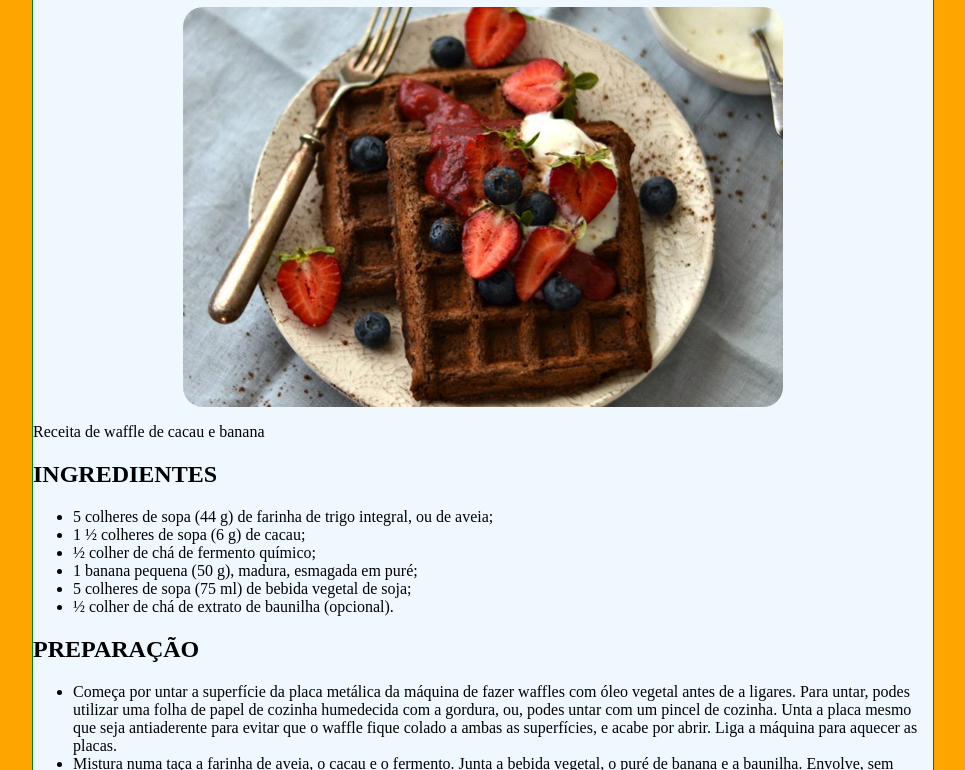
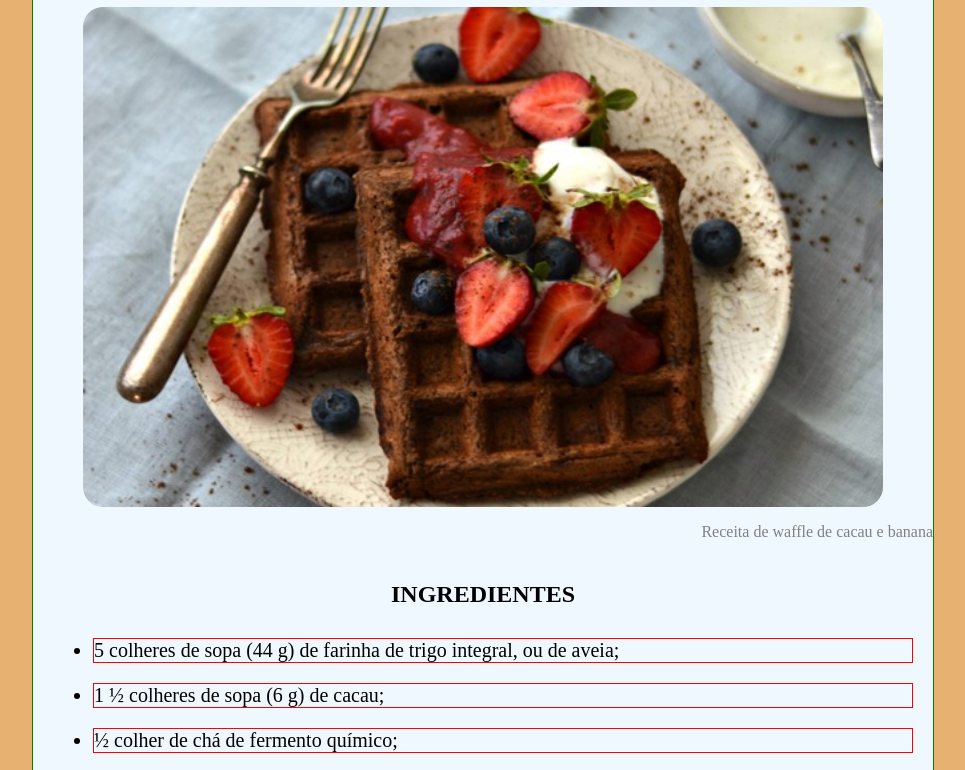
Before and after one commit to igorbgoes/pagina-de-receita, a plain HTML site: page index.html in a window 1280 px wide. Shown: the part 174-944 px from the top of the page, without its empty margins (157-1122 px from the left). Drawn offline with Linux system fonts and the light colour scheme.

Commit message:
styled the ul and li

```diff
--- a/index.html
+++ b/index.html
@@ -11,7 +11,7 @@
     <div id="conteiner">
         <div id="cacau-e-banana">
             <h1>WAFFLE DE CACAU E BANANA</h1>
-            <img src="./assets/waffle-cacau-e-banana.jpg" alt="Waffle de cacau e banana servido com caldas e frutas">
+            <img src="./assets/waffle-cacau-e-banana.jpg" alt="Waffle de cacau e banana servido com caldas e frutas"/>
             <p>Receita de waffle de cacau e banana</p>
             <h2>INGREDIENTES</h2>
             <ul>
--- a/style.css
+++ b/style.css
@@ -1,7 +1,7 @@
 
 
 body {
-    background-color: orange;
+    background-color: rgb(231, 177, 114);
 }
 
 #conteiner {
@@ -20,4 +20,29 @@ body {
     display: block;
     margin: auto;
     border-radius: 20px;
+    width: 800px;
+    height: 500px;
 }
+
+#cacau-e-banana p {
+    display: block;
+    text-align: right;
+    color: gray;
+}
+
+#cacau-e-banana h2 {
+    text-align: center;
+    margin: 40px auto auto;
+}
+
+#cacau-e-banana ul {
+    font-size: 20px;
+    margin: 30px 0;
+
+
+}
+
+#cacau-e-banana li {
+    border: 1px red solid;
+    margin: 20px;
+}
```
